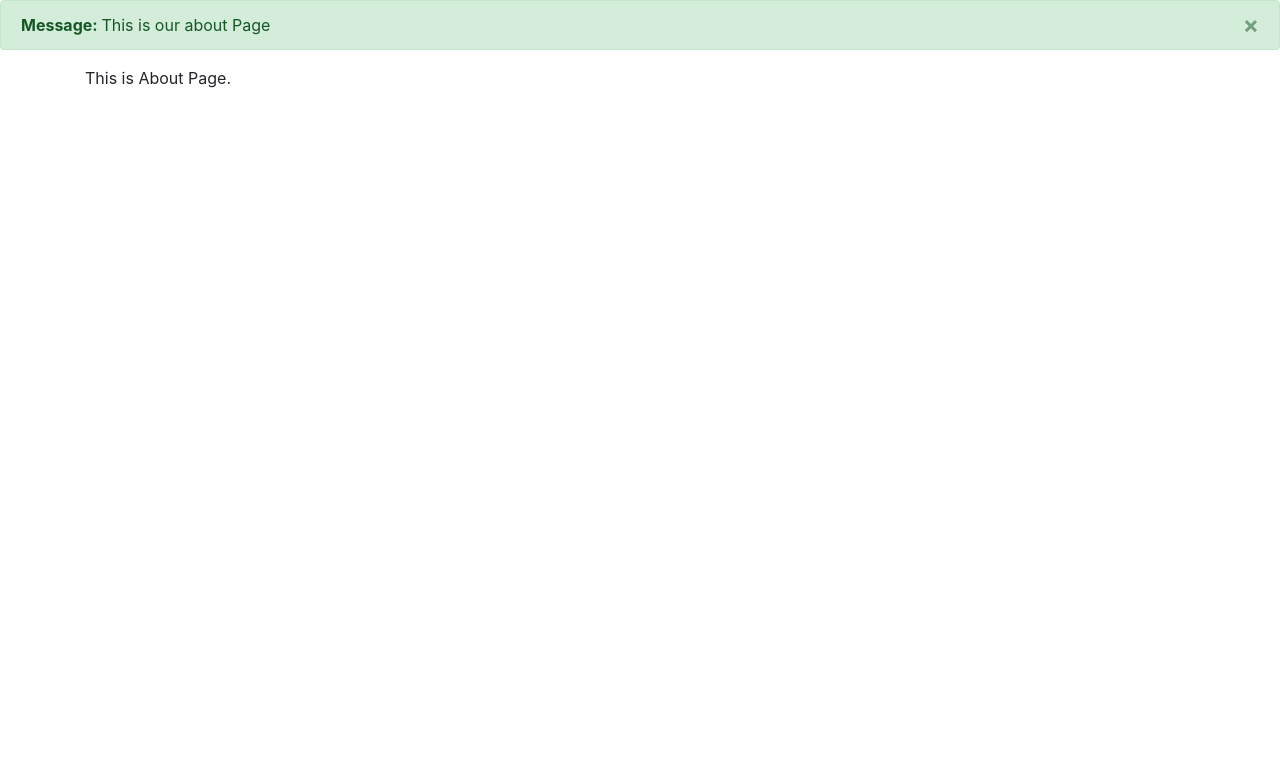
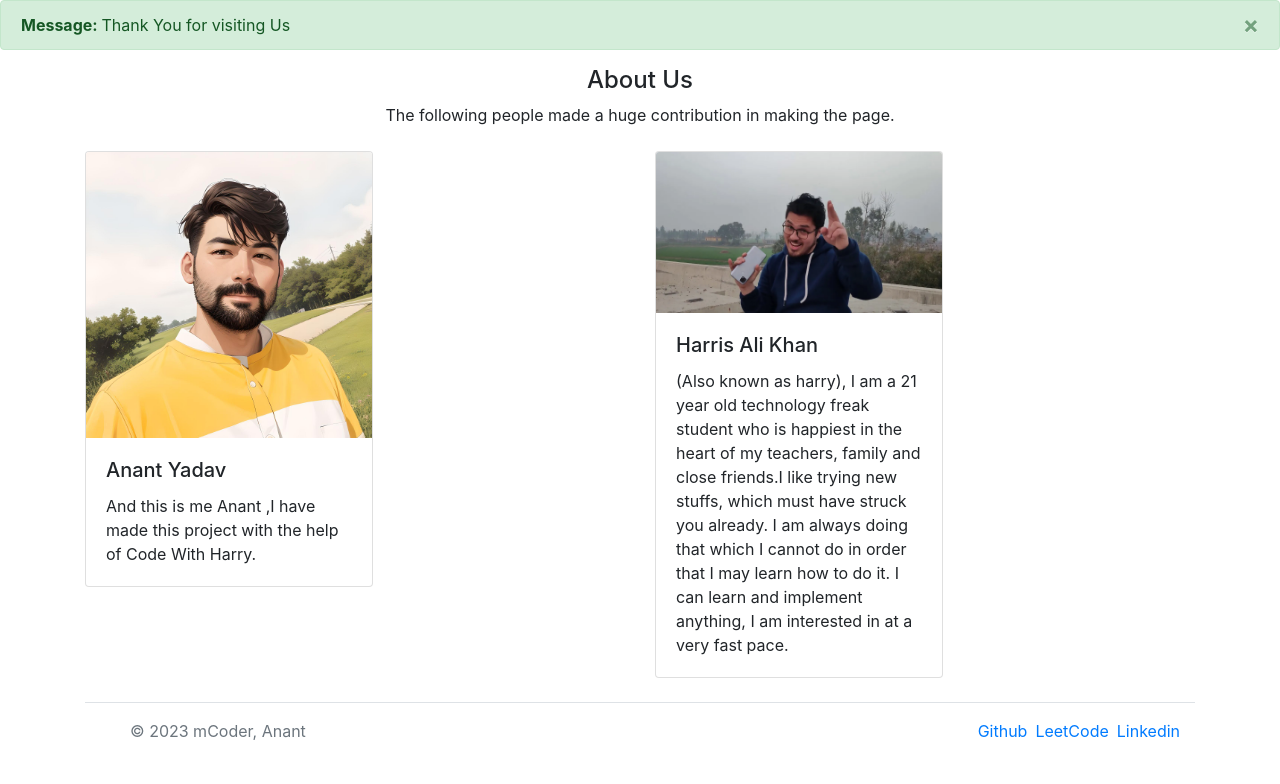
Before and after one commit to ananty1/mCoder_blog, a Django app: page /about in a window 1280 px wide. Shown: the part 56-840 px from the top of the page. Before the commit the page ends 144 px from the top, so only its background shows below. Run offline with Django 3.2, Linux system fonts and the light colour scheme.

Commit message:
10th commit

```diff
--- a/blog/models.py
+++ b/blog/models.py
@@ -10,6 +10,7 @@ class Post(models.Model):
     author = models.CharField(max_length=50)
     content = models.TextField()
     views = models.IntegerField(default=0)
+    img = models.CharField(max_length=500)
     slug = models.CharField(max_length=130)
     timestamp = models.DateTimeField(blank=True)
 
--- a/home/views.py
+++ b/home/views.py
@@ -14,7 +14,7 @@ def home(request):
     return render(request,'home/home.html',context)
 
 def about(request):
-    messages.success(request,'This is our about Page')
+    messages.success(request,'Thank You for visiting Us')
     return render(request,'home/about.html')
 
 def contact(request):
--- a/templates/base.html
+++ b/templates/base.html
@@ -9,6 +9,9 @@
   <!-- Bootstrap CSS -->
   <link rel="stylesheet" href="https://cdn.jsdelivr.net/npm/bootstrap@4.3.1/dist/css/bootstrap.min.css"
     integrity="sha384-ggOyR0iXCbMQv3Xipma34MD+dH/1fQ784/j6cY/iJTQUOhcWr7x9JvoRxT2MZw1T" crossorigin="anonymous">
+    <style>
+      {% block style %}{% endblock style %}
+    </style>
 
   <title>{% block title %}{% endblock title %}</title>
 </head>
@@ -175,6 +178,27 @@
   {% comment %} We will create a block body {% endcomment %}
   {% block body %}{% endblock body %}
 
+  {% comment %} Footer  {% endcomment %}
+  <div class="container">
+    <footer class="d-flex flex-wrap justify-content-between align-items-center py-3 my-4 border-top">
+      <div class="col-md-4 d-flex align-items-center">
+        <a href="/" class="mb-3 me-2 mb-md-0 text-muted text-decoration-none lh-1">
+          <svg class="bi" width="30" height="24"><use xlink:href="#bootstrap"></use></svg>
+        </a>
+        <span class="mb-3 mb-md-0 text-muted">© 2023 mCoder, Anant</span>
+      </div>
+
+      <ul class="nav col-md-4 justify-content-end list-unstyled d-flex">
+
+        <li class="ms-3"><a class="text" href="https://github.com/ananty1">Github</a></li>
+        <li class="ms-3 mx-2"><a class="text" href="https://leetcode.com/majestic_coder/">LeetCode</a></li>
+        <li class="ms-3"><a class="text" href="https://www.linkedin.com/in/anant-yadav-441807244/">Linkedin</a></li>
+
+        </ul>
+    </footer>
+  </div>
+  {% comment %} Footer End {% endcomment %}
+
   <script>
     let previews = document.getElementsByClassName('preview');
     Array.from(previews).forEach((element)=>{
--- a/templates/home/about.html
+++ b/templates/home/about.html
@@ -4,9 +4,39 @@
 
 {% block aboutActive %}active{% endblock aboutActive %}
 {% block body %}
-<div class= "container">
-  This is About Page.
+<div class="container my-3">
 
+  <h4 class="text-center">About Us</h4>
+  <p class="text-center">The following people made a huge contribution in making the page.</p>
+  <div class="row my-4">
+    <div class="col-md-6">
+      <div class="card" style="width: 18rem;">
+        <img class="card-img-top" src="static/images/at1.jpg" alt="Card image cap">
+        <div class="card-body">
+          <h5 class="card-title">Anant Yadav</h5>
+          <p class="card-text">And this is me Anant ,I have made this project with the help of Code With Harry.</p>
+
+        </div>
+      </div>
+    </div>
+
+    <div class="col-md-6">
+      <div class="card" style="width: 18rem;">
+        <img class="card-img-top" src="static/images/harry.png" alt="Card image cap">
+        <div class="card-body">
+          <h5 class="card-title">Harris Ali Khan</h5>
+          <p class="card-text">
+            (Also known as harry),
+            I am a 21 year old technology freak student who is happiest in the heart of my teachers, family and
+            close friends.I like trying new stuffs, which must have struck you already. I am always doing that which I
+            cannot do in order that I may learn how to do it. I can learn and implement anything, I am interested in at
+            a very fast pace.
+          </p>
+
+        </div>
+      </div>
+    </div>
+  </div>
 </div>
 
 {% endblock body %}
--- a/templates/home/contact.html
+++ b/templates/home/contact.html
@@ -7,7 +7,7 @@
 
 
 <div class= "container my-2">
-  <h3> Share Your Feedback contact_mCoders </h3>
+  <h3> Share Your Feedback with mCoders! </h3>
   <form action='/contact' method = "post" >
     {% csrf_token %}
     <div class="form-group">
```
Also changed, not shown: templates/home/home.html (+24 -5 lines), templates/home/search.html (+10 -8 lines), blog/migrations/0006_post_img.py (added), db.sqlite3, home/models.py (line endings or trailing spaces), static/images/harry.png (added), templates/blog/blogHome.html (line endings or trailing spaces).
